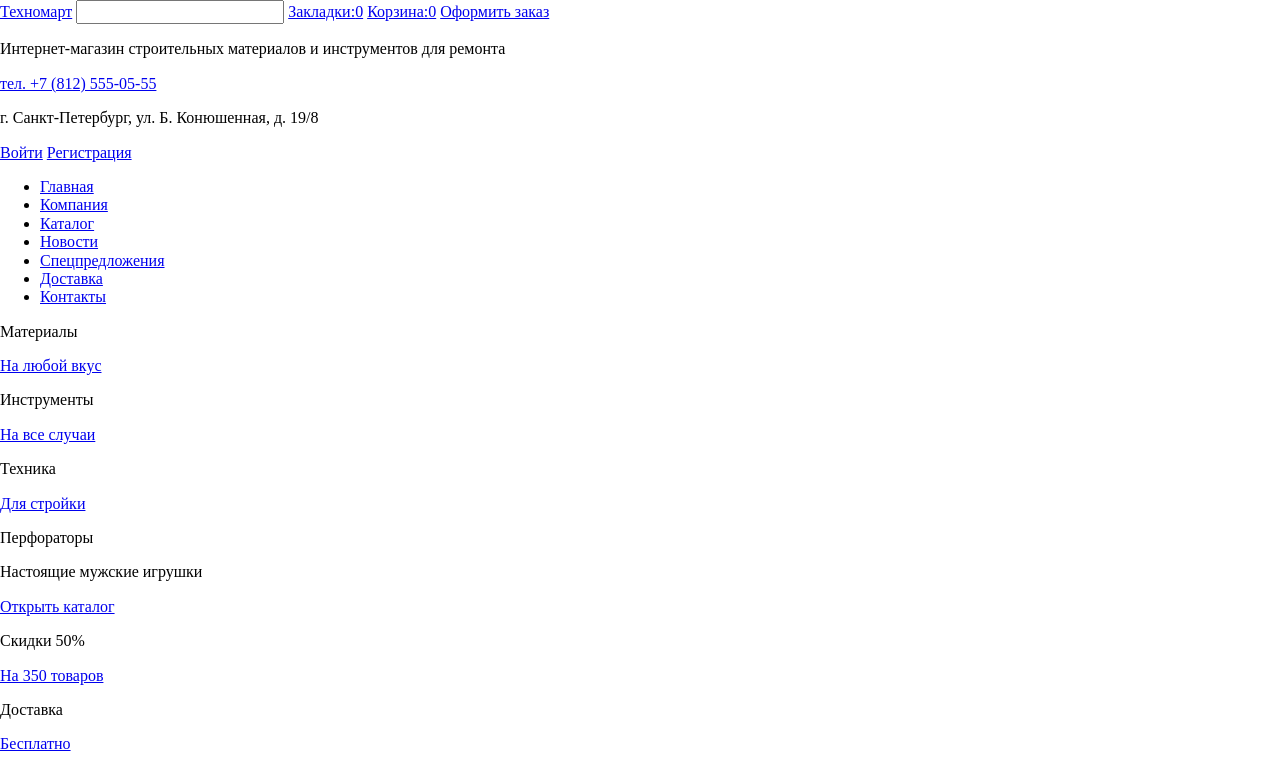
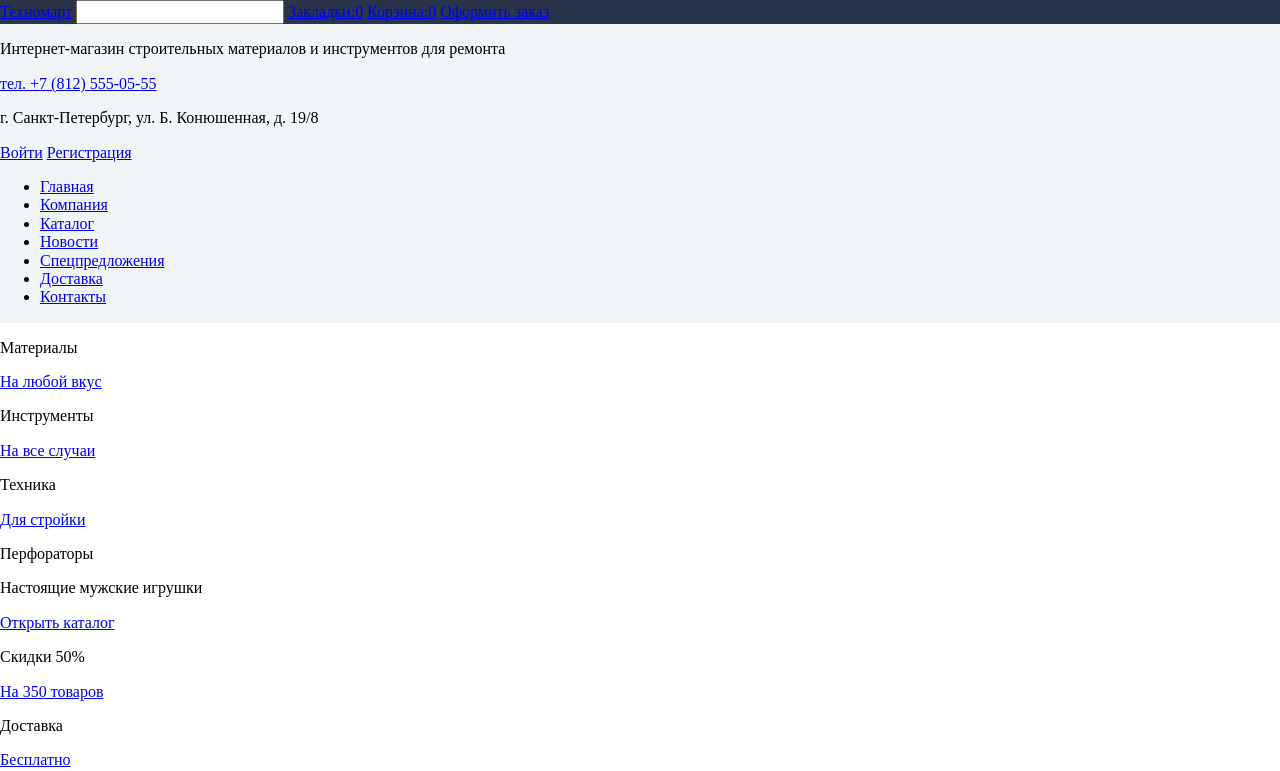
Before and after one commit to KazuulDev/technomart, a plain HTML site: page index.html in a window 1280 px wide. Shown: the top 771 px of the page. Drawn offline with Linux system fonts and the light colour scheme; files that its build step writes are made by us from their sources; a web font is replaced by a local one.

Commit message:
коммит после паузы

```diff
--- a/css/style.css
+++ b/css/style.css
@@ -1,2 +1,30 @@
 /* Fonts */
+
 @import url('https://fonts.googleapis.com/css2?family=Cuprum:ital,wght@0,400;0,700;1,400&family=PT+Sans:ital,wght@0,400;0,700;1,400&display=swap');
+
+/* Vars */
+
+:root {
+    --backgrond-color: rgba(255, 255, 255, 1);
+    --nav-color: rgba(41, 52, 73, 1);
+    --header-color: rgba(241, 245, 247, 1);
+}
+
+.page {
+    display: flex;
+    margin: 0;
+    padding: 0;
+    min-width: 960px;
+    background-color: var(--backgrond-color);
+    flex-direction: column;
+}
+
+.nav-wrapper {
+    display: flex;
+    flex-direction: column;
+    background-color: var(--header-color);
+}
+
+.user-nav {
+    background-color: var(--nav-color);
+}
--- a/index.html
+++ b/index.html
@@ -1,14 +1,19 @@
 <!doctype html>
+
 <head>
     <meta charset="UTF-8">
     <title>Техномарт. Магазин электроники.</title>
-    <link rel="icon" type="image/svg+xml" href="favicon.ico">
-    <link rel="stylesheet" href="normalize.css">
-    <link rel="stylesheet" href="/css/style.css">
+    <link rel="icon" href="favicon.ico">
+    <link rel="icon" href="img/32.svg" type="image/svg+xml">
+    <link rel="apple-touch-icon" href="img/152.png">
+    <link rel="manifest" href="manifest.webmanifest">
+    <link rel="stylesheet" href="css/normalize.css">
+    <link rel="stylesheet" href="css/style.css">
 </head>
-  <body class="wrapper">
-  <header>
-    <div>
+
+<body class="page">
+    <header class="nav-wrapper">
+        <div class="user-nav">
             <a href="#nowhere">Техномарт</a>
             <input type="text">
             <a href="#nowhere">Закладки:<span>0</span></a>
@@ -135,8 +140,7 @@
         <section>
             <article>
                 <h2>Сервисы</h2>
-      <p>Хороший интернет-магазин отличается от плохого не только ценами!
-        Мы стараемся изо всех сил, чтобы сделать ваши покупки приятными.</p>
+                <p>Хороший интернет-магазин отличается от плохого не только ценами! Мы стараемся изо всех сил, чтобы сделать ваши покупки приятными.</p>
             </article>
             <div>
                 <div>
@@ -161,8 +165,7 @@
             <div>
                 <h4>Компания«Техномарт»</h4>
                 <p>Настоящий мужской шоппинг начинается здесь! Огромный выбор товаров для ремонта и строительства не оставит равнодушными любителей сэкономить на гастарбайтерах.</p>>
-        <p>Мы можем доставить ваш товар в самые отдаленные точки России!
-Техномарт работает со многими транспортными компаниями:</p>
+                <p>Мы можем доставить ваш товар в самые отдаленные точки России! Техномарт работает со многими транспортными компаниями:</p>
                 <ul>
                     <li>Деловые линии</li>
                     <li>Автотрейдинг</li>
```
Also changed, not shown: favicon.ico, img/152.png (added), img/16.png (added), img/32.png (added), img/fav/152.ico (deleted), img/fav/16.ico (deleted), img/fav/16.svg (deleted), img/fav/32.ico (deleted), img/fav/32.svg (deleted), img/logo-technomart.svg (added), manifest.webmanifest (added). Lines whose indentation alone changed are shown as unchanged.
